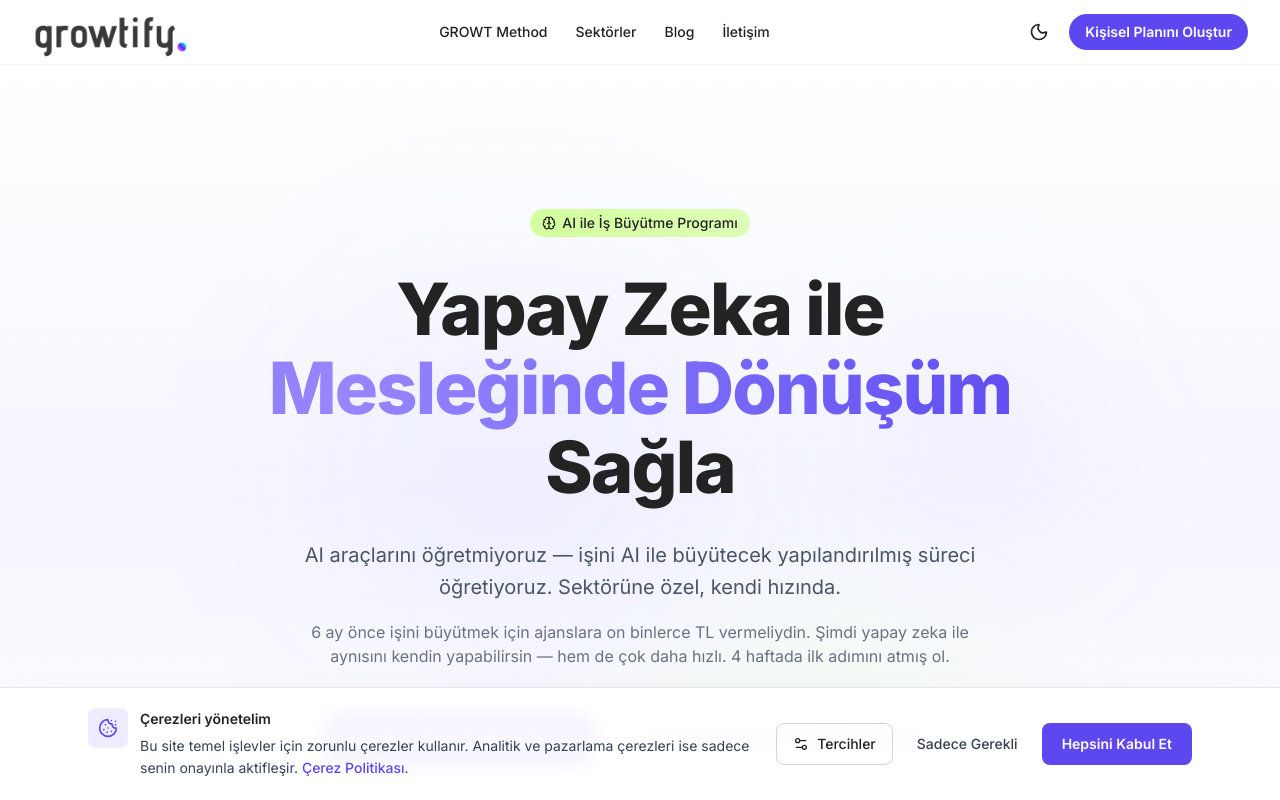
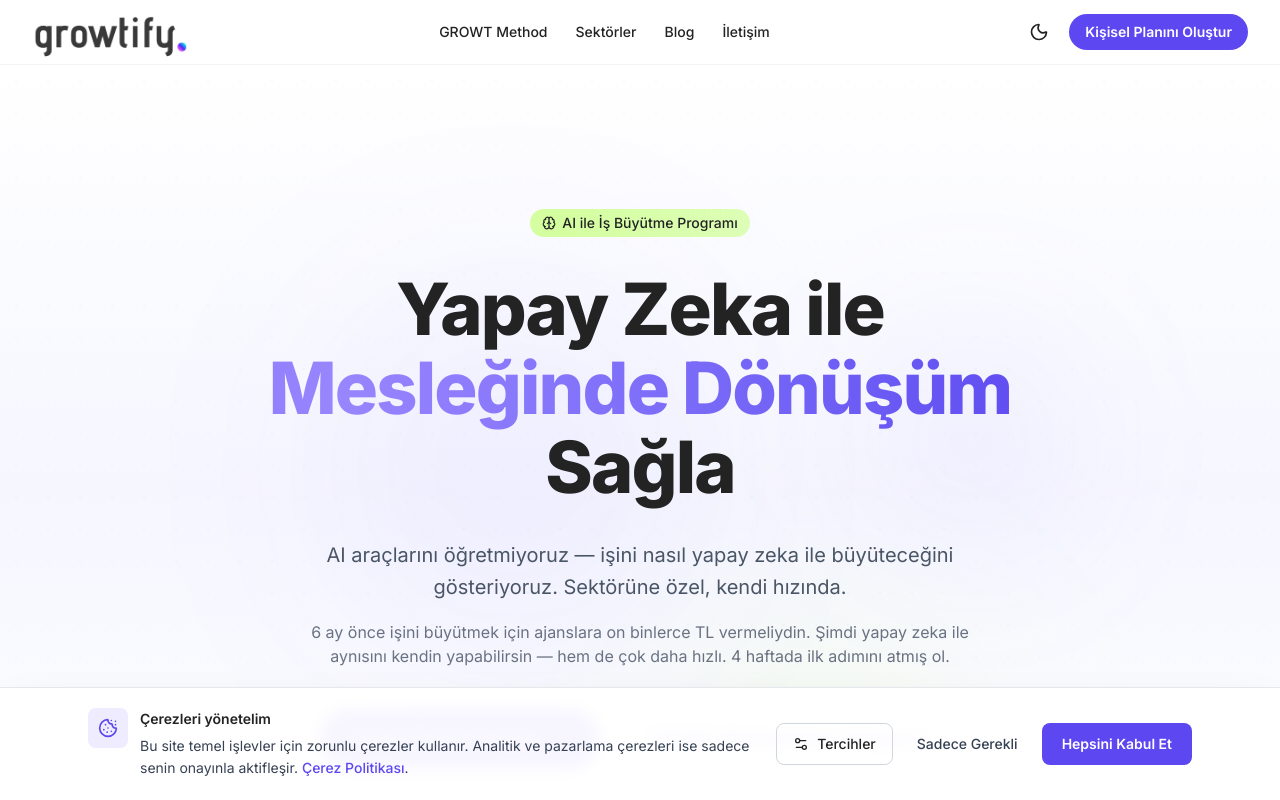
Before and after one commit to growtify-huseyin-lab/growtify-ai, a Next.js app: page / in a window 1280 px wide. Shown: the top 800 px of the page. Built offline with nearby package versions, Linux system fonts and the light colour scheme.

Commit message:
fix(brand): revert homepage hero second clause to original wording

```diff
--- a/src/components/sections/Hero.tsx
+++ b/src/components/sections/Hero.tsx
@@ -40,7 +40,7 @@ export function Hero() {
           </h1>
 
           <p className="mx-auto mt-8 max-w-2xl text-lg text-gray-600 dark:text-gray-300 leading-relaxed sm:text-xl">
-            AI araçlarını öğretmiyoruz — işini AI ile büyütecek yapılandırılmış süreci öğretiyoruz. Sektörüne özel, kendi hızında.
+            AI araçlarını öğretmiyoruz — işini nasıl yapay zeka ile büyüteceğini gösteriyoruz. Sektörüne özel, kendi hızında.
           </p>
 
           <p className="mx-auto mt-4 max-w-2xl text-base text-gray-500 dark:text-gray-400">
```
